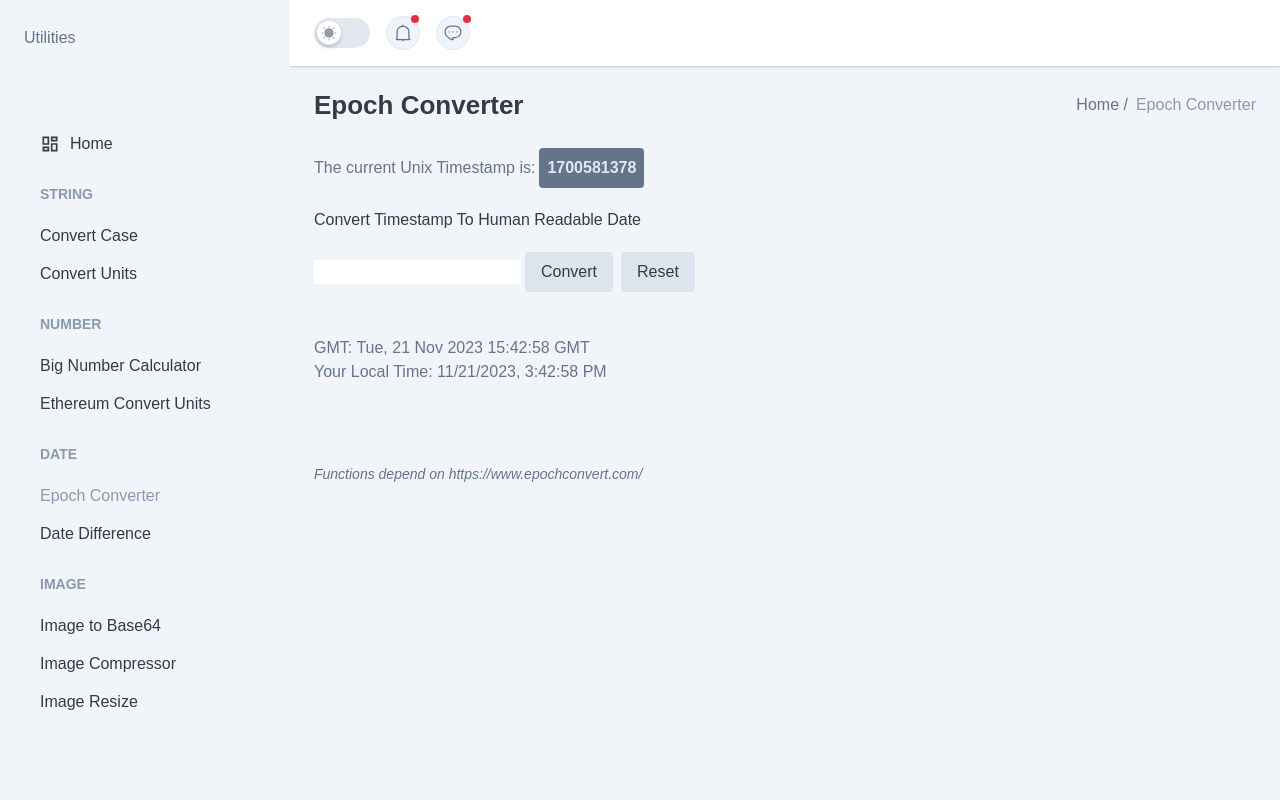
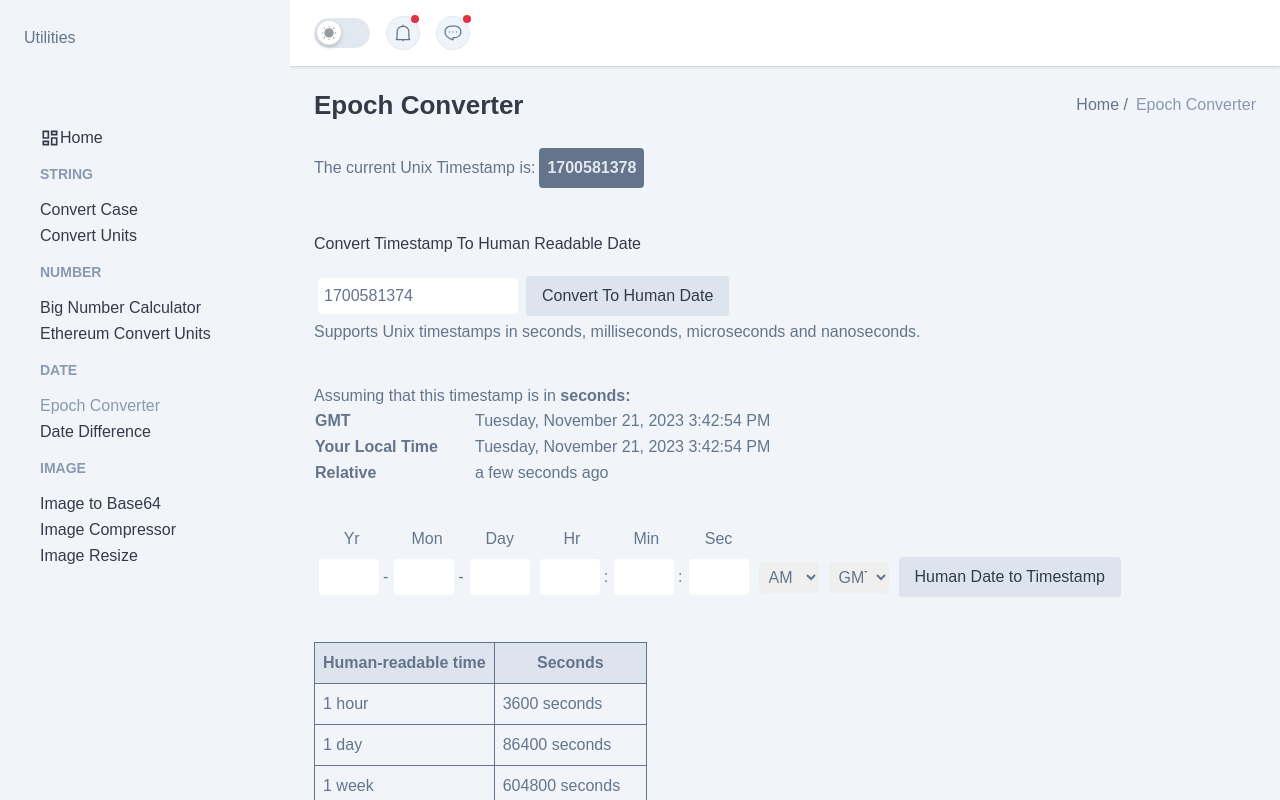
Before and after one commit to baotroy/utilities, a Next.js app: page /date/epoch-converter in a window 1280 px wide. Built offline with nearby package versions, Linux system fonts and the light colour scheme; a web font is replaced by a local one.

Commit message:
update: feat epoch, adjust menu

```diff
--- a/app/date/epoch-converter/page.tsx
+++ b/app/date/epoch-converter/page.tsx
@@ -1,17 +1,50 @@
 "use client";
 import Breadcrumb from "@/components/Breadcrumbs/Breadcrumb";
 import { useEffect, useState } from "react";
-import { getCurrent } from "../utils";
+import {
+  getCurrent,
+  getRelativeTime,
+  getTimestampUnit,
+  dateFormat,
+} from "../utils";
 const EpochConverter = () => {
-  const [currentUnixTimestamp, setCurrentUnixTimestamp] =
+  const [tickingUnixTimestamp, setTickingUnixTimestamp] =
     useState(getCurrent());
-  setInterval(() => setCurrentUnixTimestamp(getCurrent()), 1000);
+  const [intervalId, setIntervalId] = useState();
+  const [meridiem, setMeridiem] = useState("AM");
+  const [locale, setLocale] = useState("GMT");
+
+  const [currentTimestamp, setCurrentTimestamp] = useState(getCurrent());
+
+  useEffect(() => {
+    const id = setInterval(() => {
+      setTickingUnixTimestamp(getCurrent());
+    }, 1000);
+
+    setIntervalId(id);
+
+    return () => clearInterval(id);
+  }, []);
+  const handleMouseEnter = () => {
+    clearInterval(intervalId);
+  };
+
+  const handleMouseLeave = () => {
+    const id = setInterval(() => {
+      setTickingUnixTimestamp(getCurrent());
+    }, 1000);
+
+    setIntervalId(id);
+  };
+
   return (
     <>
       <Breadcrumb />
       <div>
         The current Unix Timestamp is:
         <span
+          onMouseEnter={handleMouseEnter}
+          onMouseLeave={handleMouseLeave}
           className="
                 p-2
                 m-1
@@ -22,38 +55,188 @@ const EpochConverter = () => {
                 bg-body
               "
         >
-          {currentUnixTimestamp}
+          {tickingUnixTimestamp}
         </span>
       </div>
 
-      <div className="mt-4">
+      <div className="mt-10">
         <label htmlFor="epoch" className=" text-graydark dark:text-bodydark2">
           Convert Timestamp To Human Readable Date
         </label>
         <div className="mt-4">
-          <input id="epoch" type="text" />
+          <input
+            id="epoch"
+            maxLength={20}
+            type="text"
+            className="w-50 rounded p-1.5 mx-1"
+            defaultValue={currentTimestamp}
+          />
           <button
             type="button"
             className="m-1 rounded bg-bodydark1 dark:bg-boxdark py-2 px-4 font-medium text-graydark dark:text-bodydark2"
           >
-            Convert
+            Convert To Human Date
           </button>
-          <button
+          {/* <button
             type="button"
             className="m-1 rounded bg-bodydark1 dark:bg-boxdark py-2 px-4  font-medium text-graydark dark:text-bodydark2"
           >
             Reset
-          </button>
+          </button> */}
         </div>
+        <p>
+          Supports Unix timestamps in seconds, milliseconds, microseconds and
+          nanoseconds.
+        </p>
         <div className="mt-10">
-          GMT: {new Date().toUTCString()} <br />
-          Your Local Time: {new Date().toLocaleString()}
+          Assuming that this timestamp is in{" "}
+          <span className="font-semibold">
+            {getTimestampUnit(currentTimestamp)}:
+          </span>
+          <table>
+            <tbody>
+              <tr>
+                <td className="font-bold w-40">GMT</td>
+                <td>{dateFormat(currentTimestamp, true)}</td>
+              </tr>
+              <tr>
+                <td className="font-bold">Your Local Time</td>
+                <td>{dateFormat(currentTimestamp)}</td>
+              </tr>
+              <tr>
+                <td className="font-bold">Relative</td>
+                <td>{getRelativeTime(currentTimestamp)}</td>
+              </tr>
+            </tbody>
+          </table>
         </div>
       </div>
-
-      <p className="text-sm mt-20 italic">
-        Functions depend on https://www.epochconvert.com/
-      </p>
+      <div className="mt-10">
+        <div>
+          <table>
+            <thead>
+              <tr>
+                <th className="font-normal">Yr</th>
+                <th className="font-normal">Mon</th>
+                <th className="font-normal">Day</th>
+                <th className="font-normal">Hr</th>
+                <th className="font-normal">Min</th>
+                <th className="font-normal">Sec</th>
+                <th></th>
+                <th></th>
+                <th></th>
+              </tr>
+            </thead>
+            <tbody>
+              <tr>
+                <td>
+                  <input
+                    maxLength={4}
+                    className="w-15 rounded p-1.5 mx-1"
+                    defaultValue=""
+                  />
+                  -
+                </td>
+                <td>
+                  <input
+                    maxLength={4}
+                    className="w-15 rounded p-1.5 mx-1"
+                    defaultValue=""
+                  />
+                  -
+                </td>
+                <td>
+                  <input
+                    maxLength={4}
+                    className="w-15 rounded p-1.5 mx-1"
+                    defaultValue=""
+                  />
+                </td>
+                <td>
+                  <input
+                    maxLength={4}
+                    className="w-15 rounded p-1.5 mx-1"
+                    defaultValue=""
+                  />
+                  :
+                </td>
+                <td>
+                  <input
+                    maxLength={4}
+                    className="w-15 rounded p-1.5 mx-1"
+                    defaultValue=""
+                  />
+                  :
+                </td>
+                <td>
+                  <input
+                    maxLength={4}
+                    className="w-15 rounded p-1.5 mx-1"
+                    defaultValue=""
+                  />
+                </td>
+                <td>
+                  <select
+                    className="w-15 rounded p-1.5 mx-1"
+                    value={meridiem}
+                    onChange={(e) => setMeridiem(e.target.value)}
+                  >
+                    <option value="AM">AM</option>
+                    <option value="PM">PM</option>
+                  </select>
+                </td>
+                <td>
+                  <select
+                    className="w-15 rounded p-1.5 mx-1"
+                    value={locale}
+                    onChange={(e) => setLocale(e.target.value)}
+                  >
+                    <option value="AM">GMT</option>
+                    <option value="PM">Local</option>
+                  </select>
+                </td>
+                <td>
+                  <button className="m-1 rounded bg-bodydark1 dark:bg-boxdark py-2 px-4 font-medium text-graydark dark:text-bodydark2">
+                    Human Date to Timestamp
+                  </button>
+                </td>
+              </tr>
+            </tbody>
+          </table>
+        </div>
+      </div>
+      <div className="mt-10">
+        <table className="border-collapse border-black">
+          <thead>
+            <tr>
+              <th className="border p-2 bg-bodydark1">Human-readable time</th>
+              <th className="border p-2 bg-bodydark1">Seconds</th>
+            </tr>
+          </thead>
+          <tbody>
+            <tr>
+              <td className="border p-2">1 hour</td>
+              <td className="border p-2">3600 seconds</td>
+            </tr>
+            <tr>
+              <td className="border p-2">1 day</td>
+              <td className="border p-2">86400 seconds</td>
+            </tr>
+            <tr>
+              <td className="border p-2">1 week</td>
+              <td className="border p-2">604800 seconds</td>
+            </tr>
+            <tr>
+              <td className="border p-2">1 month (30.44 days)</td>
+              <td className="border p-2">2629743 seconds</td>
+            </tr>
+            <tr>
+              <td className="border p-2">1 year (365.24 days)</td>
+              <td className="border p-2">31556926 seconds</td>
+            </tr>
+          </tbody>
+        </table>
+      </div>
     </>
   );
 };
--- a/app/date/utils.ts
+++ b/app/date/utils.ts
@@ -1 +1,101 @@
+import dayjs from "dayjs";
+import utc from "dayjs/plugin/utc";
+dayjs.extend(utc);
+
+type TimestampDifferenceType = {
+    second: number;
+    minute: number;
+    hour: number;
+    day: number;
+    week: number;
+    month: number;
+    year: number;
+}
+type NearestUnitType = { value: number, unit: string, past: boolean }
+
 export const getCurrent = (): number => Math.floor(Date.now() / 1000);
+export const getTimestampUnit = (timestamp: number): string => {
+  const s =
+    timestamp.toString().length > 20
+      ? timestamp.toString().substring(0, 20)
+      : timestamp.toString();
+
+  if (s.length >= 17) {
+    return "nanoseconds (1 billionth of a second)"; // Very unlikely in standard JavaScript
+  } else if (s.length >= 15) {
+    return "microseconds (1/1,000,000 second)"; // Likely custom implementation, not standard JavaScript
+  } else if (s.length >= 12) {
+    return "milliseconds"; // Timestamp is in milliseconds
+  }
+  return "seconds"; // Timestamp is in seconds
+};
+
+
+const dateDiff = (timestamp: number): TimestampDifferenceType => {
+  const s = formatString(timestamp.toString());
+  const now = dayjs();
+  const then = dayjs(parseInt(s));
+  return {
+    second: then.diff(now, "second", true),
+    minute: then.diff(now, "minute", true),
+    hour: then.diff(now, "hour", true),
+    day: then.diff(now, "day", true),
+    week: then.diff(now, "week", true),
+    month: then.diff(now, "month", true),
+    year: then.diff(now, "year", true),
+  };
+};
+
+const formatString = (str: string): string => {
+  if (str.length > 13) {
+    return str.slice(0, 13);
+  } else {
+    return str.padEnd(13, "0");
+  }
+};
+
+const convertSecondsToNearestUnit = (differences: TimestampDifferenceType): NearestUnitType => {
+  const units = Object.keys(differences).reverse() as Array<keyof TimestampDifferenceType>;
+
+  for (const unit of units) {
+    const past = differences[unit] < 0;
+    const value = Math.abs(Math.round(differences[unit]));
+    if (Math.abs(differences[unit]) < 1) {
+      continue;
+    }
+    return { value, unit, past };
+  }
+  return { value: 0, unit: "second", past: false };
+};
+
+export const getRelativeTime = (timestamp: number): string => {
+  const { value, unit, past } = convertSecondsToNearestUnit(dateDiff(timestamp));
+
+  let message = "";
+
+  if (unit === "second") {
+    message = "a few seconds";
+  } else if (unit === "minute") {
+    message = `${value} minute${value > 1 ? "s" : ""}`;
+  } else if (unit === "hour") {
+    message = `${value} hour${value > 1 ? "s" : ""}`;
+  } else if (unit === "day") {
+    message = `${value} day${value > 1 ? "s" : ""}`;
+  } else if (unit === "week") {
+    message = `${value} week${value > 1 ? "s" : ""}`;
+  } else if (unit === "month") {
+    message = `${value} month${value > 1 ? "s" : ""}`;
+  } else if (unit === "year") {
+    message = `${value} year${value > 1 ? "s" : ""}`;
+  }
+
+  return past ? `${message} ago` : `in ${message}`;
+};
+
+export const dateFormat = (timestamp: number, utc = false): string => {
+    return utc
+      ? dayjs(parseInt(formatString(timestamp.toString())))
+          .utc()
+          .format("dddd, MMMM D, YYYY h:mm:ss A")
+      : dayjs(parseInt(formatString(timestamp.toString()))).format("dddd, MMMM D, YYYY h:mm:ss A");
+  };
--- a/app/string/convert-case/page.tsx
+++ b/app/string/convert-case/page.tsx
@@ -123,10 +123,6 @@ const ConvertCase = () => {
           </button>
         ))}
       </div>
-
-      <p className="text-sm mt-20 italic">
-        Functions depend on https://convertcase.net/
-      </p>
     </>
   );
 };
--- a/components/Sidebar/LinkItem.tsx
+++ b/components/Sidebar/LinkItem.tsx
@@ -34,13 +34,12 @@ const LinkItem: React.FC<LinkItemProps> = ({
           group relative
           flex
           items-center
-          gap-2.5
           rounded-sm
-          py-1
           px-4
-          font-medium
           duration-300
           ease-in-out
+          font-normal
+          leading-tight
           `,
           isFocus
             ? "text-bodydark2 dark:text-white"
--- a/components/Sidebar/index.tsx
+++ b/components/Sidebar/index.tsx
@@ -111,7 +111,7 @@ const Sidebar = ({ sidebarOpen, setSidebarOpen }: SidebarProps) => {
                     {group.groupName}
                   </h3>
                 )}
-                <ul className="mb-6 flex flex-col gap-1.5">
+                <ul className="mb-4 flex flex-col gap-1.5">
                   {group.items.map((item, index) => {
                     if (item.children?.length) {
                       return (
```
